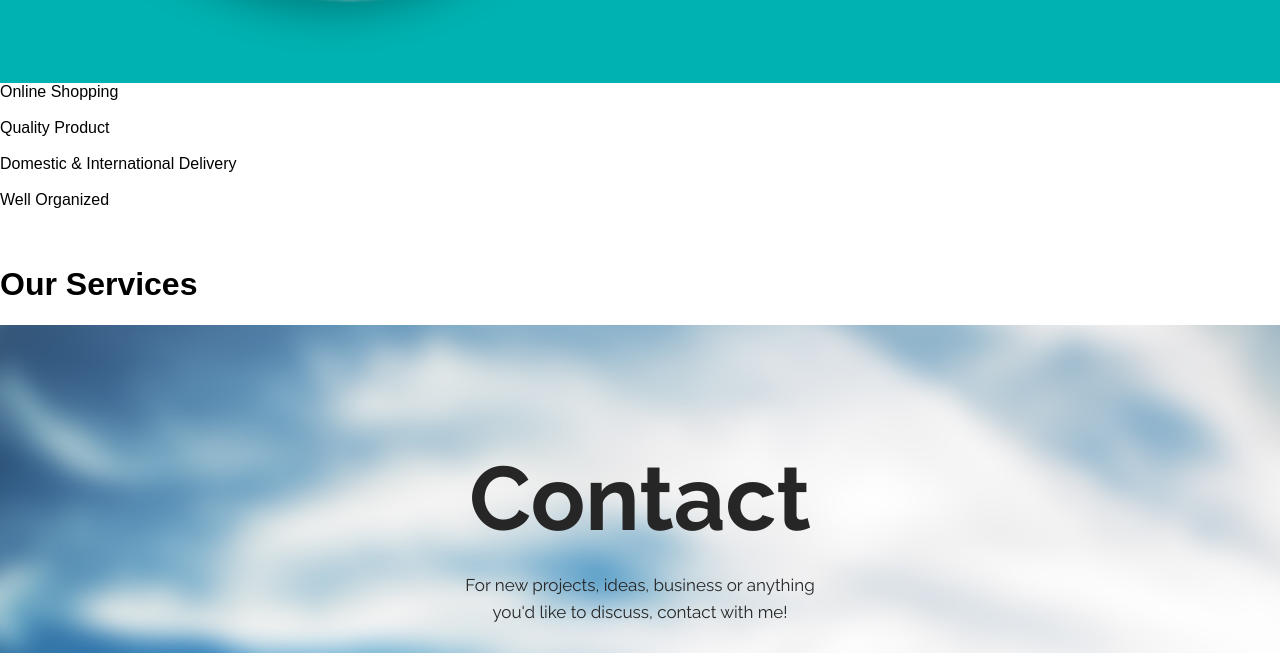
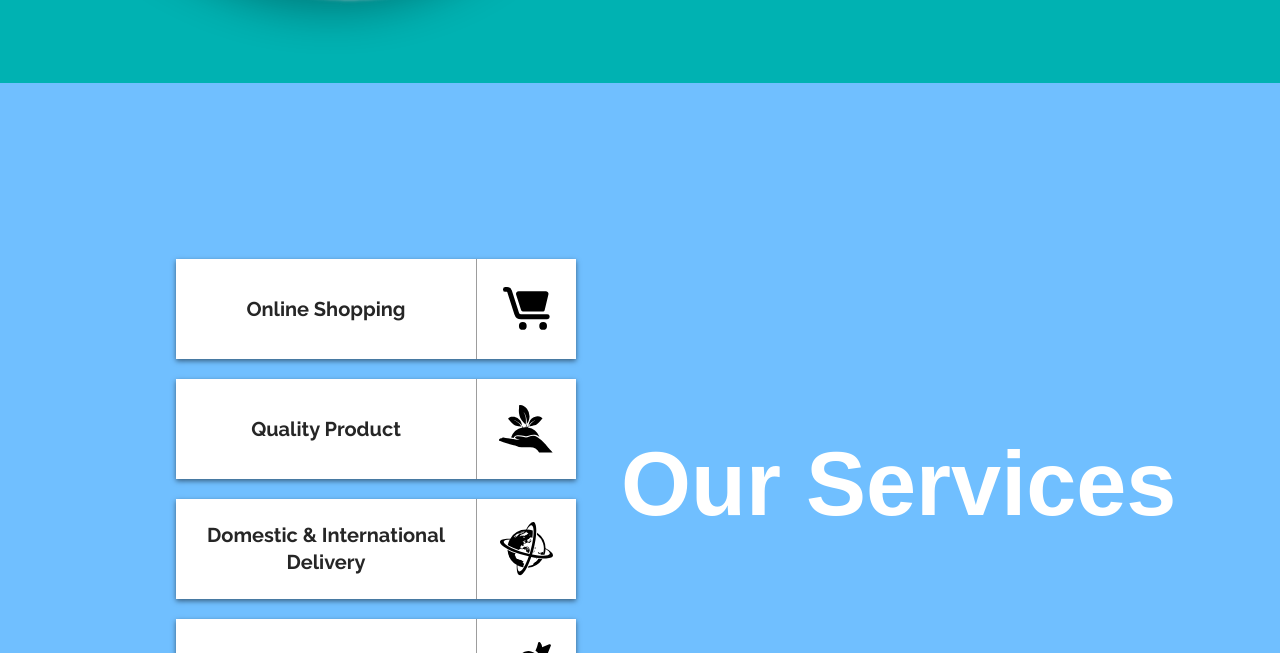
Before and after one commit to winnersroot/cahhe, a plain HTML site: page index.html in a window 1280 px wide. Shown: the part 1435-2088 px from the top of the page. Drawn offline with nearby package versions, Linux system fonts and the light colour scheme.

Commit message:
Add files via upload

```diff
--- a/css/style.css
+++ b/css/style.css
@@ -140,6 +140,140 @@ a {
 .about_text + .about_text {
   margin-top: 25px;
 }
+
+
+.services {
+    height: 790px;
+    min-width: 980px;
+    background-color: #70bfff;
+    display: -webkit-box;
+    display: -webkit-flex;
+    display: -ms-flexbox;
+    display: flex;
+    -webkit-box-pack: center;
+    -webkit-justify-content: center;
+    -ms-flex-pack: center;
+    justify-content: center;
+    -webkit-box-sizing: border-box;
+    box-sizing: border-box
+}
+.services_item {
+    width: 50%;
+    padding-top: 22px;
+    display: -webkit-box;
+    display: -webkit-flex;
+    display: -ms-flexbox;
+    display: flex;
+    -webkit-box-orient: vertical;
+    -webkit-box-direction: normal;
+    -webkit-flex-direction: column;
+    -ms-flex-direction: column;
+    flex-direction: column;
+    -webkit-box-align: end;
+    -webkit-align-items: flex-end;
+    -ms-flex-align: end;
+    align-items: flex-end;
+    -webkit-box-pack: center;
+    -webkit-justify-content: center;
+    -ms-flex-pack: center;
+    justify-content: center;
+    margin-right: 10%
+}
+.servises_button {
+    margin: 10px 0;
+    display: -webkit-box;
+    display: -webkit-flex;
+    display: -ms-flexbox;
+    display: flex;
+    -webkit-box-align: center;
+    -webkit-align-items: center;
+    -ms-flex-align: center;
+    align-items: center;
+    background-color: #ffffff;
+    width: 400px;
+    height: 100px;
+    font-family: 'Raleway', sans-serif;
+    font-size: 20px;
+    font-weight: 700;
+    line-height: 27px;
+    color: #262626;
+    text-align: center;
+    -webkit-box-shadow: 0px 2px 5px 0px rgba(0, 0, 0, 0.5);
+    box-shadow: 0px 2px 5px 0px rgba(0, 0, 0, 0.5)
+}
+.servises_button:hover {
+    -webkit-box-shadow: 0px 4px 10px 0px rgba(0, 0, 0, 0.5);
+    box-shadow: 0px 4px 10px 0px rgba(0, 0, 0, 0.5)
+}
+.button_name {
+    -webkit-box-flex: 1;
+    -webkit-flex-grow: 1;
+    -ms-flex-positive: 1;
+    flex-grow: 1
+}
+.servises_svg {
+    width: 100px;
+    height: inherit;
+    display: -webkit-box;
+    display: -webkit-flex;
+    display: -ms-flexbox;
+    display: flex;
+    -webkit-box-pack: center;
+    -webkit-justify-content: center;
+    -ms-flex-pack: center;
+    justify-content: center;
+    -webkit-box-align: center;
+    -webkit-align-items: center;
+    -ms-flex-align: center;
+    align-items: center;
+    border-left: 1px solid #9d9d9d;
+    -webkit-flex-shrink: 0;
+    -ms-flex-negative: 0;
+    flex-shrink: 0
+}
+.bucket {
+    width: 47px;
+    height: 44px
+}
+.carrot {
+    width: 55px;
+    height: 55px
+}
+.hand {
+    width: 55px;
+    height: 49px
+}
+.world {
+    width: 54px;
+    height: 54px
+}
+.services_title {
+    width: 50%;
+    display: -webkit-box;
+    display: -webkit-flex;
+    display: -ms-flexbox;
+    display: flex;
+    -webkit-box-align: center;
+    -webkit-align-items: center;
+    -ms-flex-align: center;
+    align-items: center;
+    -webkit-box-pack: start;
+    -webkit-justify-content: flex-start;
+    -ms-flex-pack: start;
+    justify-content: flex-start;
+    position: relative;
+    padding-bottom: 60px;
+    min-width: 544px
+}
+.services_title--h1 {
+    color: white;
+    position: absolute;
+    left: -83px;
+    top: 290px;
+    font-size: 90px;
+    font-weight: 800
+}
+
 /*-CONTACT-----------------------------------------*/
 .contact {
   background: url(../img/contact_bg.jpg) no-repeat;
```
